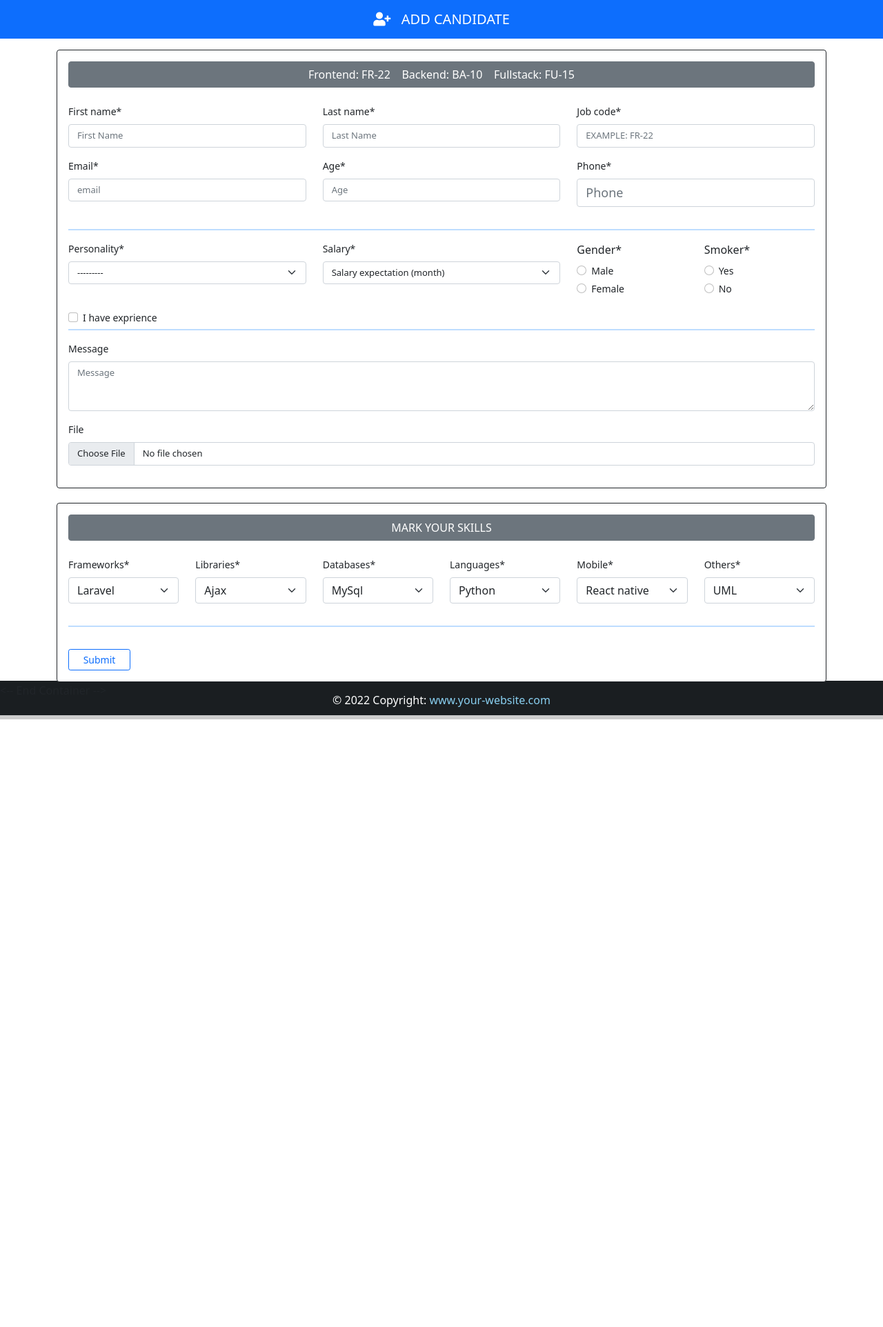
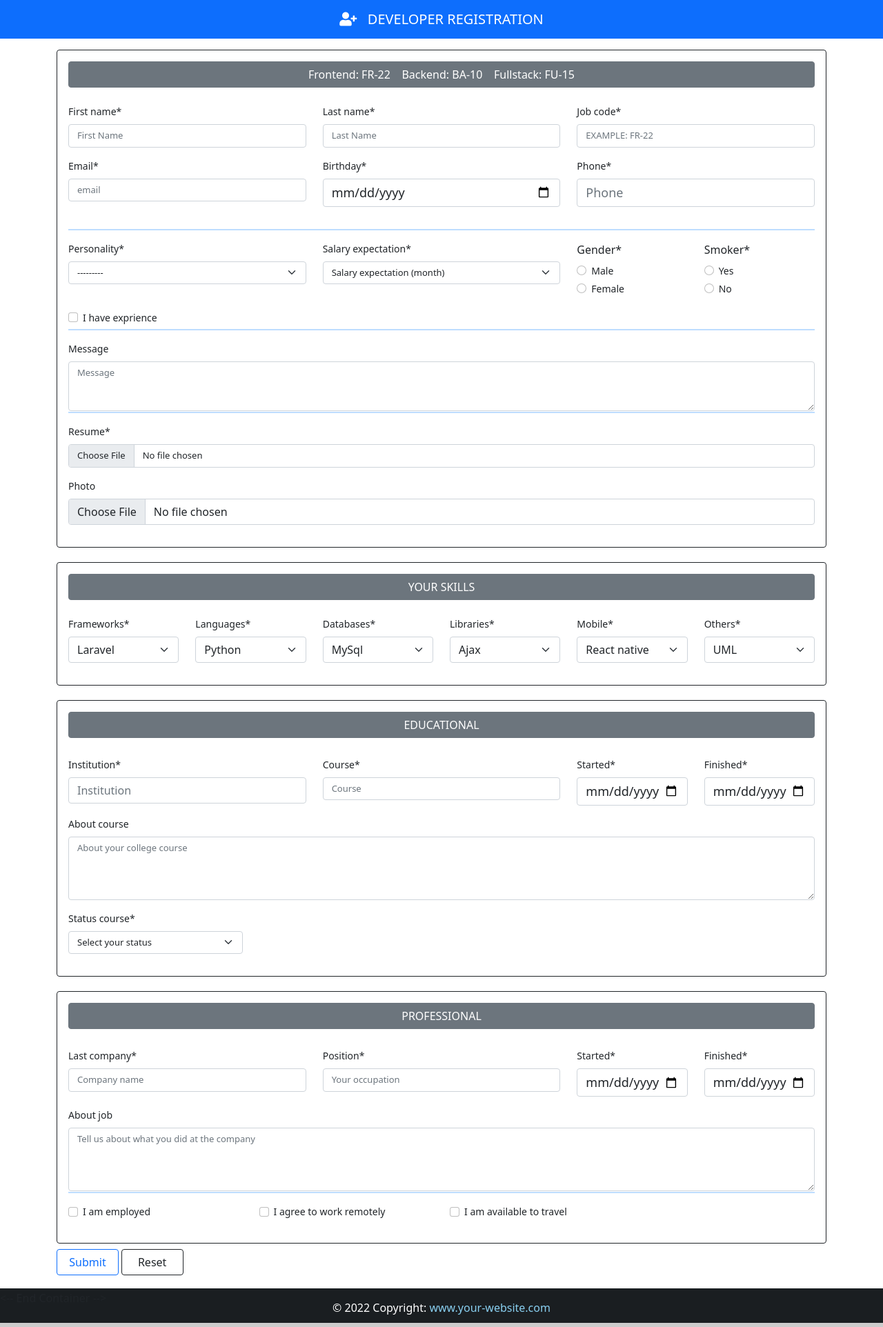
Before and after one commit to Asoliudeen1/developer_registration, a Django app: page / in a window 1280 px wide. Shown: the whole page at 69% size. Before the commit the page ends 1043 px from the top, so only its background shows below. Run offline with Django 4.2, Linux system fonts and the light colour scheme; some libraries are stand-ins or nearby versions.

Commit message:
Date validations and  Fieldset (admin.py)

```diff
--- a/app/forms.py
+++ b/app/forms.py
@@ -1,8 +1,13 @@
+from email.mime import image
 from faulthandler import disable
+import re
 from django import forms
-from .models import SMOKER, candidate
+from .models import SMOKER, STATUS_COURSE, candidate
 from django.core.validators import RegexValidator
 from django.core.exceptions import ValidationError
+from datetime import date
+import datetime
+
 
 # Functions to convert every letter to Lowercase
 class LowerCase(forms.CharField):
@@ -61,15 +66,16 @@ class CandidateForm(forms.ModelForm):
             'style': 'font-size: 13px; text-transform: lowercase'
             }))
 
-    # Age
-    age = forms.CharField(
-        min_length=2, max_length=3,
-        validators=[RegexValidator(r'^[0-9]*$',
-        message='Only number is allowed!')],
-        widget=forms.TextInput(attrs={
-            'placeholder': 'Age',
-            'style': 'font-size: 13px',
-            }))
+    # # Age
+    # age = forms.CharField(
+    #     min_length=2, max_length=3,
+    #     validators=[RegexValidator(r'^[0-9]*$',
+    #     message='Only number is allowed!')],
+    #     widget=forms.TextInput(attrs={
+    #         'placeholder': 'Age',
+    #         'style': 'font-size: 13px',
+    #         }))
+
 
     # Experience
     experience = forms.BooleanField(label='I have exprience', required=False)
@@ -87,14 +93,102 @@ class CandidateForm(forms.ModelForm):
 
     # FIle (upload)
     file = forms.FileField(
-        required=False,
+        label='Resume',
         widget=forms.ClearableFileInput(
             attrs={
-                'style':'font-size: 13px'
+                'style':'font-size: 13px',
+                #'accept': 'application/pdf, application/msword, application/vnd.openxmlformats-officedocument.wordprocessingml.document',
+            }
+        )
+    )
+
+    # FIle (upload)
+    image = forms.FileField(
+        label='Photo',
+        widget=forms.ClearableFileInput(
+            attrs={
+                'style':'font-size: 13px',
+                #'accept': 'image/png, image/jpeg'
             }
         )
 
     )
+
+    # Institution
+    institution = forms.CharField(
+        label ='Institution',
+        min_length=3,
+        max_length=50,
+        widget=forms.TextInput(attrs={
+            'style':'font-size: 13x',
+            'placeholder':'Institution',
+        })
+    )
+
+
+    # Course
+    course = forms.CharField(
+        label ='Course',
+        min_length=3,
+        max_length=50,
+        widget=forms.TextInput(attrs={
+            'style':'font-size: 13px',
+            'placeholder':'Course',
+        })
+    )
+
+
+    # About Course
+    about_course = forms.CharField(
+        required=False,
+        min_length=10, max_length=80,
+        widget=forms.Textarea(attrs={
+            'placeholder': 'About your college course', 'rows':4,
+            'style': 'font-size: 13px',
+            }
+        ),
+    )
+
+    # About Course
+    about_job = forms.CharField(
+        required=False,
+        min_length=10, max_length=80,
+        widget=forms.Textarea(attrs={
+            'placeholder': 'Tell us about what you did at the company', 'rows':4,
+            'style': 'font-size: 13px',
+            }
+        ),
+    )
+
+
+    # Company
+    company = forms.CharField(
+        label='Last company',
+        min_length=3,
+        max_length=50,
+        widget=forms.TextInput(attrs={
+            'placeholder': 'Company name',
+            'style': 'font-size: 13px',
+            }
+        ),
+    )
+
+
+    # Position (Occupation)
+    position = forms.CharField(
+        min_length=3,
+        max_length=50,
+        widget=forms.TextInput(attrs={
+            'placeholder': 'Your occupation',
+            'style': 'font-size: 13px',
+            }
+        ),
+    )
+
+    #CONVERT TO CHECKBOX
+    employed = forms.BooleanField(label='I am employed', required=False)
+    remote = forms.BooleanField(label='I agree to work remotely', required=False)
+    travel = forms.BooleanField(label='I am available to travel', required=False)
 
 
     # #GENDER
@@ -105,6 +199,12 @@ class CandidateForm(forms.ModelForm):
     class Meta:
         model = candidate
         exclude = ['Situation', 'created_at']
+        labels ={
+            'started_course':'Started',
+            'finished_course':'Finished',
+            'started_job':'Started',
+            'finished_job':'Finished',
+        }
 
 
         SALARY = (
@@ -118,8 +218,64 @@ class CandidateForm(forms.ModelForm):
 
         GENDER =[('M', 'Male'), ('F', 'Female')]
 
+
         #OUTSIDE Widget
         widgets = {
+            'birth': forms.DateInput(
+                attrs={
+                    'style':'font-size: 18px; cursor: pointer',
+                    'type': 'date',
+                    'onkeydown': 'return false', # Block typing Inside the input
+                    'min':'1950-01-01',
+                    'max':'2030-01-01'
+                }
+            ),
+
+
+            'started_course': forms.DateInput(
+                attrs={
+                    'style':'font-size: 18px; cursor: pointer',
+                    'type': 'date',
+                    'onkeydown': 'return false', # Block typing Inside the input
+                    'min':'1950-01-01',
+                    'max':'2030-01-01'
+                }
+            ),
+
+
+            'finished_course': forms.DateInput(
+                attrs={
+                'style':'font-size: 18px; cursor: pointer',
+                'type': 'date',
+                'onkeydown': 'return false', # Block typing Inside the input
+                'min':'1950-01-01',
+                'max':'2030-01-01'
+                }
+            ),
+
+
+            'started_job': forms.DateInput(
+                attrs={
+                'style':'font-size: 18px; cursor: pointer',
+                'type': 'date',
+                'onkeydown': 'return false', # Block typing Inside the input
+                'min':'1950-01-01',
+                'max':'2030-01-01'
+                }
+            ),
+
+
+            'finished_job': forms.DateInput(
+                attrs={
+                'style':'font-size: 18px; cursor: pointer',
+                'type': 'date',
+                'onkeydown': 'return false', # Block typing Inside the input
+                'min':'1950-01-01',
+                'max':'2030-01-01'
+                }
+            ),
+
+
             'phone': forms.TextInput(
                 attrs={
                     'style':'font-size: 18px',
@@ -137,9 +293,11 @@ class CandidateForm(forms.ModelForm):
                 }
             ),
 
+            # Convert CharField to Radio Button
             'gender': forms.RadioSelect(choices=GENDER, attrs={'class': 'btn-check'}),
             'smoker': forms.RadioSelect(choices=SMOKER, attrs={'class': 'btn-check'}),
             'personality': forms.Select(attrs={'style': 'font-size: 13px'}),
+            'status_course': forms.Select(attrs={'style': 'font-size: 13px'}),
         }
 
     #SUPER FUNCTION
@@ -198,12 +356,12 @@ class CandidateForm(forms.ModelForm):
         else:
             raise forms.ValidationError(job +  ' is not a valid Job code')
 
-    # Age Validation (Range: 18-65)
-    def clean_age(self):
-        age = self.cleaned_data.get('age')
-        if age < '18' or age > '65':
-            raise forms.ValidationError('Age must be between 18 and 65')
-        return age
+    # # Age Validation (Range: 18-65)
+    # def clean_age(self):
+    #     age = self.cleaned_data.get('age')
+    #     if age < '18' or age > '65':
+    #         raise forms.ValidationError('Age must be between 18 and 65')
+    #     return age
 
 
     #Phone Number(Prevent Incomplete Value)
@@ -212,3 +370,73 @@ class CandidateForm(forms.ModelForm):
         if len(phone) != 14:
             raise forms.ValidationError('Phone field is incomplete')
         return phone
+
+
+    # # RESTRICTION (File extension)
+    # def clean_file(self):
+    #     file = self.cleaned_data['file']
+    #     content_type = file.content_type
+    #     if content_type == 'application/pdf' or  content_type == 'application/msword' or content_type == 'application/vnd.openxmlformats-officedocument.wordprocessingml.document':
+    #         return file
+    #     else:
+    #         raise forms.ValidationError('Only: PDF -DOC - DOCX')
+
+
+    # RESTRICTION (File extension and FILE SIZE)
+    def clean_file(self):
+        file = self.cleaned_data.get("file", False)
+        EXT = ['pdf', 'doc', 'docx']
+        ext = str(file).split('.')[-1]
+        type = ext.lower()
+        if type not in EXT:
+            raise forms.ValidationError('Only: PDF - DOC - DOCX')
+
+        #prevent upload more than 2mb
+        if file.size > 2 * 1048476:
+            raise forms.ValidationError('Denied! Maximum allowed is 2mb.')
+        return file
+
+    # RESTRICTION (FILE SIZE)
+    def image(self):
+        image = self.cleaned_data.get('image')
+        if image.size > 2 * 1048476:
+            raise forms.ValidationError('Denied! Maximum allowed is 2mb.')
+        return image
+
+    # BIRTHDAY (Rnage: 18 and 65)
+    def clean_birth(self):
+        birth = self.cleaned_data.get('birth')
+        b = birth
+        now = date.today()
+        age = (now.year - b.year) - ((now.month, now.day) < (b.month, b.day))
+        if age < 18 or age > 65:
+            raise forms.ValidationError('Denied! Age must be between 18 and 65.')
+        return birth
+
+
+    # PREVENT FUTURES dates (EDUCATION AND JOB)
+    # EDUCATION
+    def clean_started_course(self):
+        started_course = self.cleaned_data.get('started_course')
+        if started_course > datetime.date.today():
+             raise forms.ValidationError('Enter Valid date (Future date is not valid)')
+        return started_course
+
+    def clean_finished_course(self):
+        finished_course = self.cleaned_data.get('finished_course')
+        if finished_course > datetime.date.today():
+             raise forms.ValidationError('Enter Valid date (Future date is not valid)')
+        return finished_course
+
+    #JOB
+    def clean_started_job(self):
+        started_job = self.cleaned_data.get('started_job')
+        if started_job > datetime.date.today():
+             raise forms.ValidationError('Enter Valid date (Future date is not valid)')
+        return started_job
+
+    def clean_finished_job(self):
+        finished_job = self.cleaned_data.get('finished_job')
+        if finished_job > datetime.date.today():
+             raise forms.ValidationError('Enter Valid date (Future date is not valid)')
+        return finished_job
--- a/app/templates/app/home.html
+++ b/app/templates/app/home.html
@@ -44,6 +44,7 @@
 
     <form method="post"  enctype="multipart/form-data"  class="mt-3" novalidate>
         {% csrf_token %}
+        <!-- CARD 1 PERSONAL -->
         <div class="card border-dark p-3">
             <span class="btn btn-secondary mb-4" style="cursor: default;">
                 Frontend: FR-22 &nbsp;&nbsp; Backend: BA-10 &nbsp;&nbsp; Fullstack: FU-15
@@ -55,7 +56,7 @@
             </div>
             <div class="row">
                 <div class="col-4">{{form.email|as_crispy_field}}</div>
-                <div class="col-4">{{form.age|as_crispy_field}}</div>
+                <div class="col-4">{{form.birth|as_crispy_field}}</div>
                 <div class="col-4">{{form.phone|as_crispy_field}}</div>
             </div>
             <hr style="border: 1px solid #007bff;">
@@ -68,23 +69,61 @@
             {{form.experience|as_crispy_field}}
             <hr style="border: 1px solid #007bff; margin-top: -15px;">
             {{form.message|as_crispy_field}}
+            <hr style="border: 1px solid #007bff; margin-top: -15px;">
             {{form.file|as_crispy_field}}
+            {{form.image|as_crispy_field}}
         </div>
         <br>
+
+        <!-- CARD 2 SKILLS -->
         <div class="card border-dark p-3">
-            <span class="btn btn-secondary mb-4" style="cursor: default;">MARK YOUR SKILLS</span>
+            <span class="btn btn-secondary mb-4" style="cursor: default;">YOUR SKILLS</span>
             <div class="row">
                 <div class="col-2">{{form.frameworks|as_crispy_field}}</div>
+                <div class="col-2">{{form.languages|as_crispy_field}}</div>
+                <div class="col-2">{{form.databases|as_crispy_field}}</div>
                 <div class="col-2">{{form.libraries|as_crispy_field}}</div>
-                <div class="col-2">{{form.databases|as_crispy_field}}</div>
-                <div class="col-2">{{form.languages|as_crispy_field}}</div>
                 <div class="col-2">{{form.mobile|as_crispy_field}}</div>
                 <div class="col-2">{{form.others|as_crispy_field}}</div>
             </div>
-            <hr style="border: 1px solid #007bff;">
-            <button type="submit" class="btn btn-outline-primary btn-sm mt-3" style="width: 90px;">Submit</button>
         </div>
+        <br>
+        <!-- CARD 3 EDUCATION -->
+        <div class="card border-dark p-3">
+            <span class="btn btn-secondary mb-4" style="cursor: default;">EDUCATIONAL</span>
+            <div class="row mt-1">
+                <div class="col-4">{{form.institution|as_crispy_field}}</div>
+                <div class="col-4">{{form.course|as_crispy_field}}</div>
+                <div class="col-2">{{form.started_course|as_crispy_field}}</div>
+                <div class="col-2">{{form.finished_course|as_crispy_field}}</div>
+            </div>
+            {{form.about_course|as_crispy_field}}
+            <div class="row">
+                <div class="col-3"> {{form.status_course|as_crispy_field}}</div>
+            </div>
+        </div>
+        <br>
+        <!-- CARD 4 PROFESSIONAL -->
+        <div class="card border-dark p-3">
+            <span class="btn btn-secondary mb-4" style="cursor: default;">PROFESSIONAL</span>
+            <div class="row mt-1">
+                <div class="col-4">{{form.company|as_crispy_field}}</div>
+                <div class="col-4">{{form.position|as_crispy_field}}</div>
+                <div class="col-2">{{form.started_job|as_crispy_field}}</div>
+                <div class="col-2">{{form.finished_job|as_crispy_field}}</div>
+            </div>
+            {{form.about_job|as_crispy_field}}
+            <hr style="border: 1px solid #007bff; margin-top: -15px;">
+            <div class="row">
+                <div class="col-3">{{form.employed|as_crispy_field}}</div>
+                <div class="col-3">{{form.remote|as_crispy_field}}</div>
+                <div class="col-3">{{form.travel|as_crispy_field}}</div>
+            </div>
+        </div>
+        <button type="submit" class="btn btn-outline-primary  mt-2" style="width: 90px;">Submit</button>
+        <a href="{% url 'home' %}" class="btn btn-outline-dark  mt-2" style="width: 90px;">Reset</a>
     </form>
+    <br>
 </div> <-- End Container -->
 <br>
 <br>
--- a/templates/base.html
+++ b/templates/base.html
@@ -23,7 +23,7 @@
       <header>
         <nav  class="navbar navbar-expand-lg navbar-dark navbar-sm {% block navbar %} bg-primary {% endblock %}">
           <a class="navbar-brand flex-grow-1 text-center small-title" style="color: #fff; left: 50%; transform: translateX(-50%); position: relative;">
-            <i class="fas fa-user-plus"></i>&nbsp;&nbsp; ADD CANDIDATE
+            <i class="fas fa-user-plus"></i>&nbsp;&nbsp; DEVELOPER REGISTRATION
           </a>
         </nav>
       </header>
```
Also changed, not shown: app/admin.py (+37 -3 lines), app/models.py (+38 -5 lines), app/migrations/0012_remove_candidate_age_candidate_birth_and_more.py (added), app/migrations/0013_candidate_about_about_candidate_about_course_and_more.py (added), app/migrations/0014_candidate_image_alter_candidate_file.py (added), app/migrations/0015_rename_about_about_candidate_about_job.py (added), db.sqlite3, media/photo/Screenshot_2022-09-16_at_16.31.47.png (added), 5 other files.
